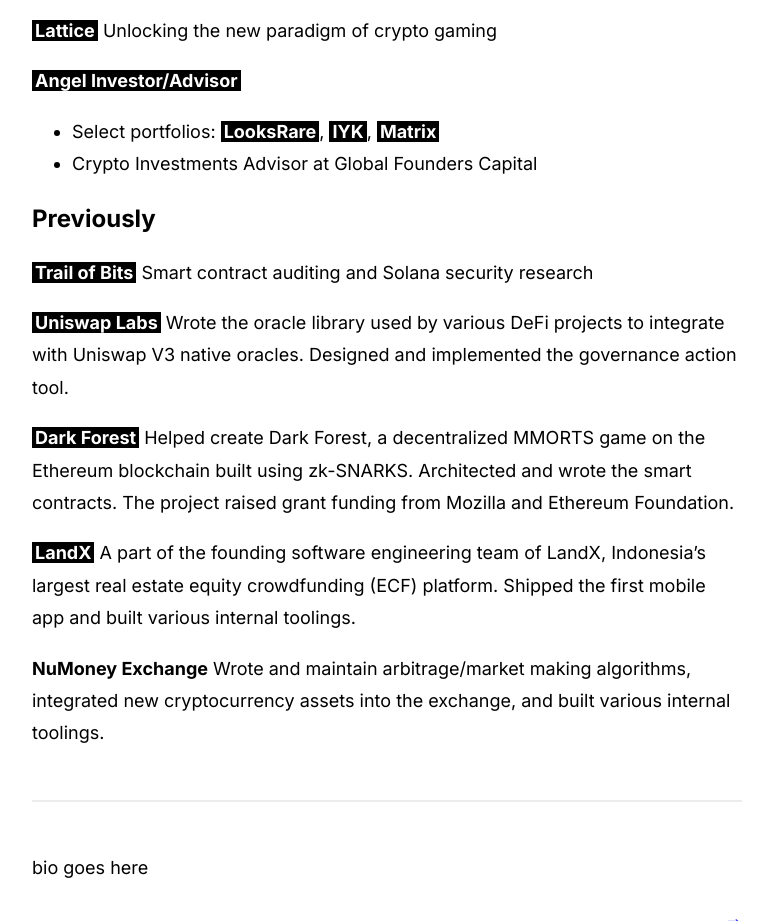
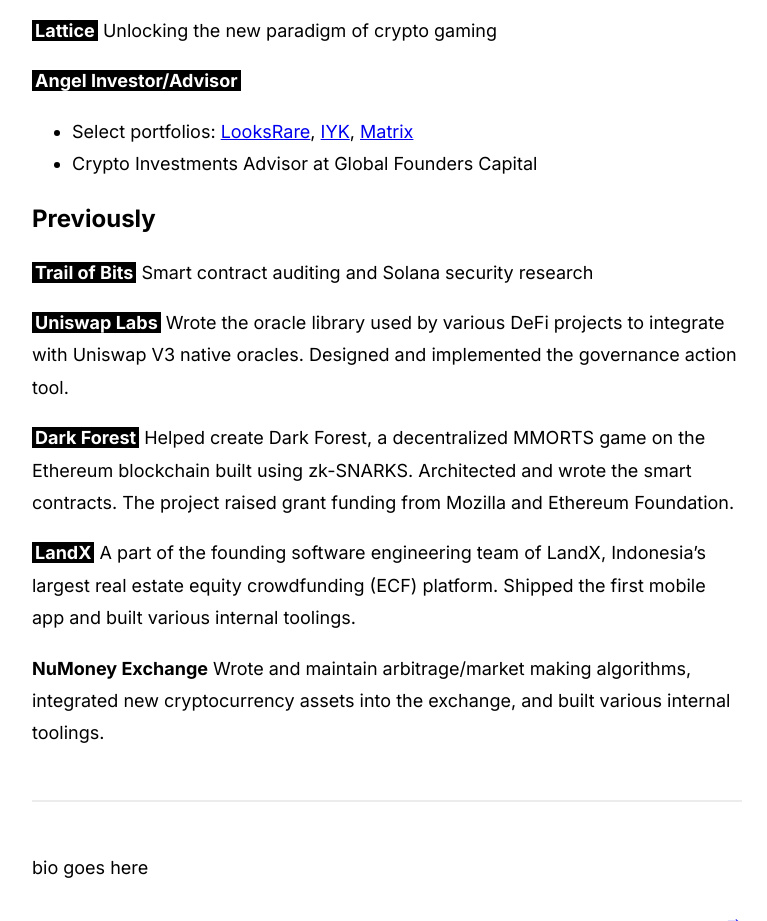
Before and after one commit to smsunarto/smsunarto.com, a Gatsby site: page /home/ in a window 1280 px wide. Shown: the part 975-1896 px from the top of the page, without its empty margins (253-1020 px from the left). Built offline with nearby package versions, Linux system fonts and the light colour scheme; Gatsby itself is replaced by a stand-in of ours; some packages are replaced by stand-ins of ours.

Commit message:
Update index.md

```diff
--- a/content/pages/home/index.md
+++ b/content/pages/home/index.md
@@ -26,7 +26,7 @@
 <br/>
 
 **[Angel Investor/Advisor](https://twitter.com/smsunarto)**
-- Select portfolios: **[LooksRare](https://looksrare.org/)**, **[IYK](https://twitter.com/__iyk)**, **[Matrix](https://twitter.com/YouAreMatrix)**
+- Select portfolios: [LooksRare](https://looksrare.org/), [IYK](https://twitter.com/__iyk), [Matrix](https://twitter.com/YouAreMatrix)
 - Crypto Investments Advisor at Global Founders Capital
 <br/>
 
```
